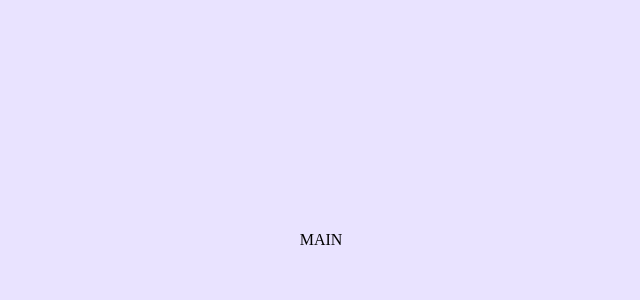
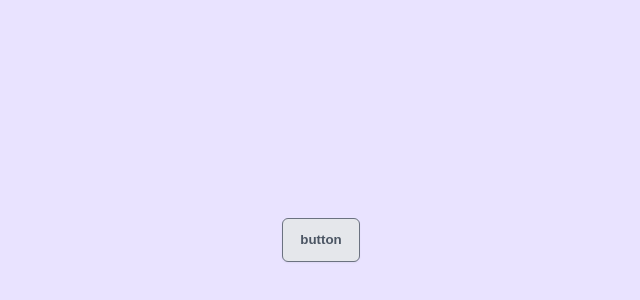
Before and after one commit to vishalicious213/react-buttons, a React (Vite) app: page / in a window 1280 px wide. Shown: the part 160-460 px from the top of the page, without its empty margins (319-959 px from the left). Built offline with nearby package versions, Linux system fonts and the light colour scheme.

Commit message:
called Button inside of App. passing it text prop

```diff
--- a/components/Button.jsx
+++ b/components/Button.jsx
@@ -1,5 +1,5 @@
 export default function Button(props) {
     return (
-        <button>props.text</button>
+        <button>{props.text}</button>
     )
 }
--- a/src/App.jsx
+++ b/src/App.jsx
@@ -1,12 +1,13 @@
 import React from "react"
 import ReactDOM from "react-dom/client"
+import Button from "../components/Button"
 
 function App() {
     console.log("React Buttons")
 
     return (
         <main>
-            MAIN
+            <Button text="button" />
         </main>
     )
 }
```
